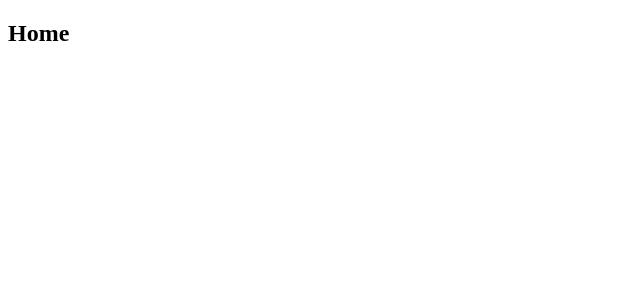
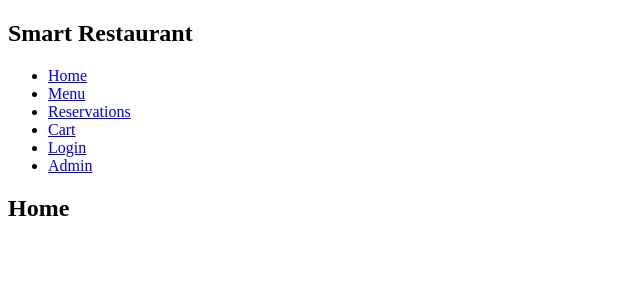
Before and after one commit to bibekpanta007/Smart-Restaurant, a React (Vite) app in the folder client/: page / in a window 1280 px wide. Shown: the top 300 px of the page, without its empty margins (0-640 px from the left). Built offline with nearby package versions, Linux system fonts and the light colour scheme.

Commit message:
Add navbar with NavLink

```diff
--- a/client/src/App.jsx
+++ b/client/src/App.jsx
@@ -1,4 +1,5 @@
 import { Routes, Route } from 'react-router-dom';
+import Navbar from './components/Navbar';
 import Home from './pages/Home';
 import Menu from './pages/Menu';
 import Cart from './pages/Cart';
@@ -9,6 +10,8 @@ import NotFound from './pages/NotFound';
 
 function App() {
   return (
+    <>
+      <Navbar />
       <main className="container">
         <Routes>
           <Route path="/" element={<Home />} />
@@ -20,6 +23,7 @@ function App() {
           <Route path="*" element={<NotFound />} />
         </Routes>
       </main>
+    </>
   );
 }
 
```
Lines whose indentation alone changed are shown as unchanged.
